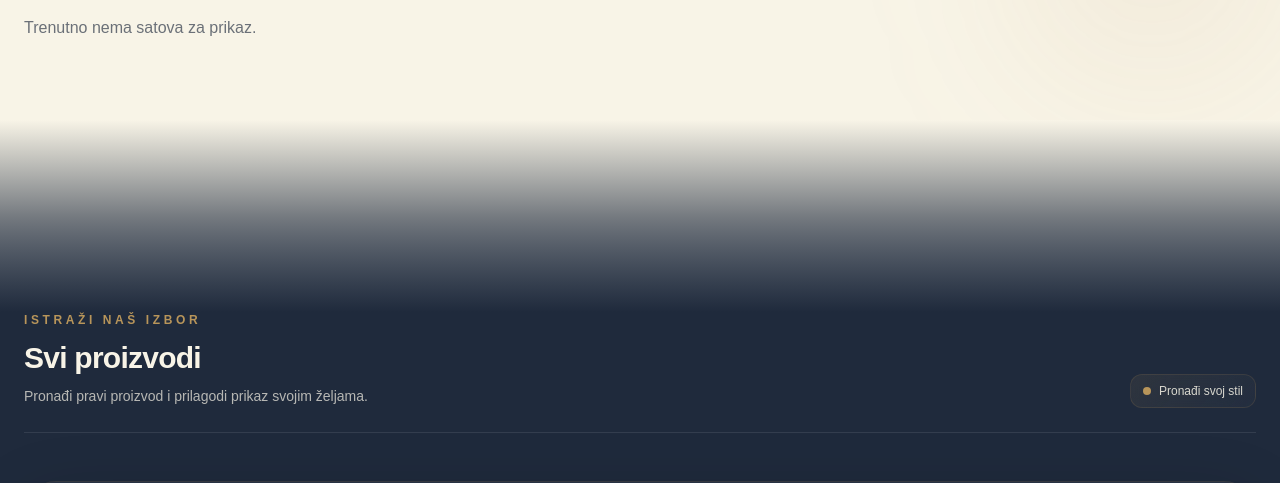
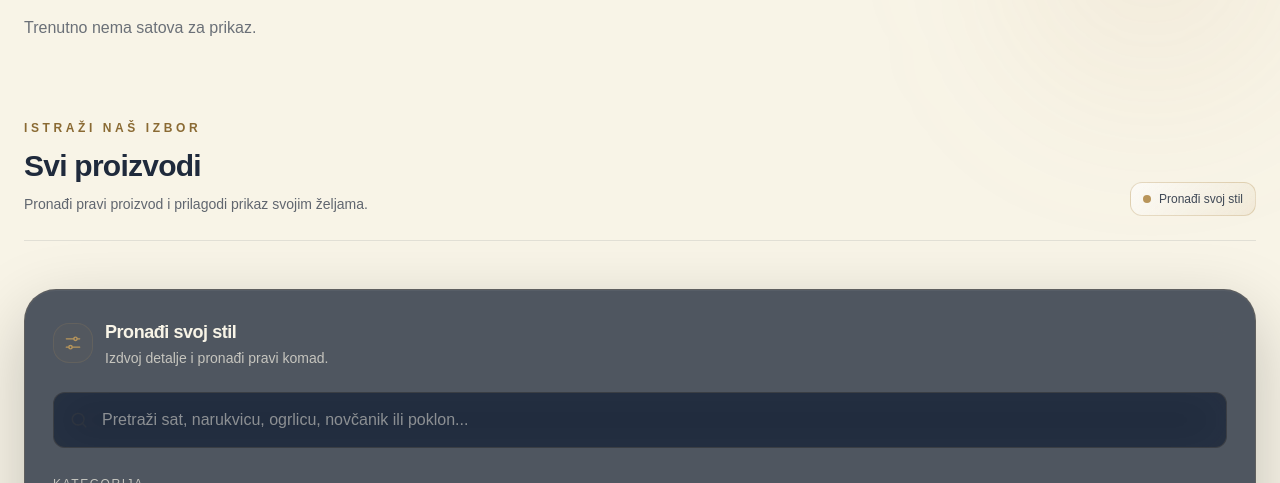
Before and after one commit to AndrejKucc/watch-shop, a Next.js app: page / in a window 1280 px wide. Shown: the part 1240-1723 px from the top of the page. Built offline with nearby package versions, Linux system fonts and the light colour scheme; no server answers; the database is empty.

Commit message:
Update category filter luxury colors

```diff
--- a/app/page.tsx
+++ b/app/page.tsx
@@ -517,32 +517,26 @@ export default async function Home() {
         </div>
       </section>
 
-      {/* SVI PROIZVODI — tamna espreso sekcija (filter ostaje u svom originalnom izgledu) */}
-      <section className="relative bg-[#1F2A3C] text-[#F8F4E7]">
-        {/* mekani prelaz iz svetle u tamnu sekciju */}
-        <div
-          aria-hidden="true"
-          className="pointer-events-none h-32 bg-gradient-to-b from-[#F8F4E7] via-[#F8F4E7]/40 to-[#1F2A3C] sm:h-48"
-        />
-
+      {/* SVI PROIZVODI — svetla sekcija; samo filter i kartice proizvoda su plavi */}
+      <section className="relative text-[#1F2A3C]">
         <div className="mx-auto max-w-7xl px-6 pb-16 sm:pb-20">
           <div id="kolekcija" className="relative scroll-mt-36">
-            <div className="mb-8 flex flex-col justify-between gap-4 border-b border-white/[0.09] pb-6 sm:flex-row sm:items-end">
+            <div className="mb-8 flex flex-col justify-between gap-4 border-b border-[#1F2A3C]/10 pb-6 sm:flex-row sm:items-end">
               <div>
-                <p className="text-[10px] font-semibold uppercase tracking-[0.3em] text-[#B8955A] sm:text-xs">
+                <p className="text-[10px] font-semibold uppercase tracking-[0.3em] text-[#8A6A33] sm:text-xs">
                   Istraži naš izbor
                 </p>
 
-                <h2 className="mt-3 text-2xl font-semibold tracking-tight text-[#F8F4E7] sm:text-3xl">
+                <h2 className="mt-3 text-2xl font-semibold tracking-tight text-[#1F2A3C] sm:text-3xl">
                   Svi proizvodi
                 </h2>
 
-                <p className="mt-2 max-w-2xl text-sm leading-6 text-[#F8F4E7]/70">
+                <p className="mt-2 max-w-2xl text-sm leading-6 text-[#1F2A3C]/70">
                   Pronađi pravi proizvod i prilagodi prikaz svojim željama.
                 </p>
               </div>
 
-              <div className="ws-glass-card-dark flex w-fit items-center gap-2 rounded-xl px-3 py-2 text-xs text-[#F8F4E7]/85">
+              <div className="ws-glass-card flex w-fit items-center gap-2 rounded-xl px-3 py-2 text-xs text-[#1F2A3C]/85">
                 <span className="h-2 w-2 rounded-full bg-[#B8955A]" />
                 Pronađi svoj stil
               </div>
```
